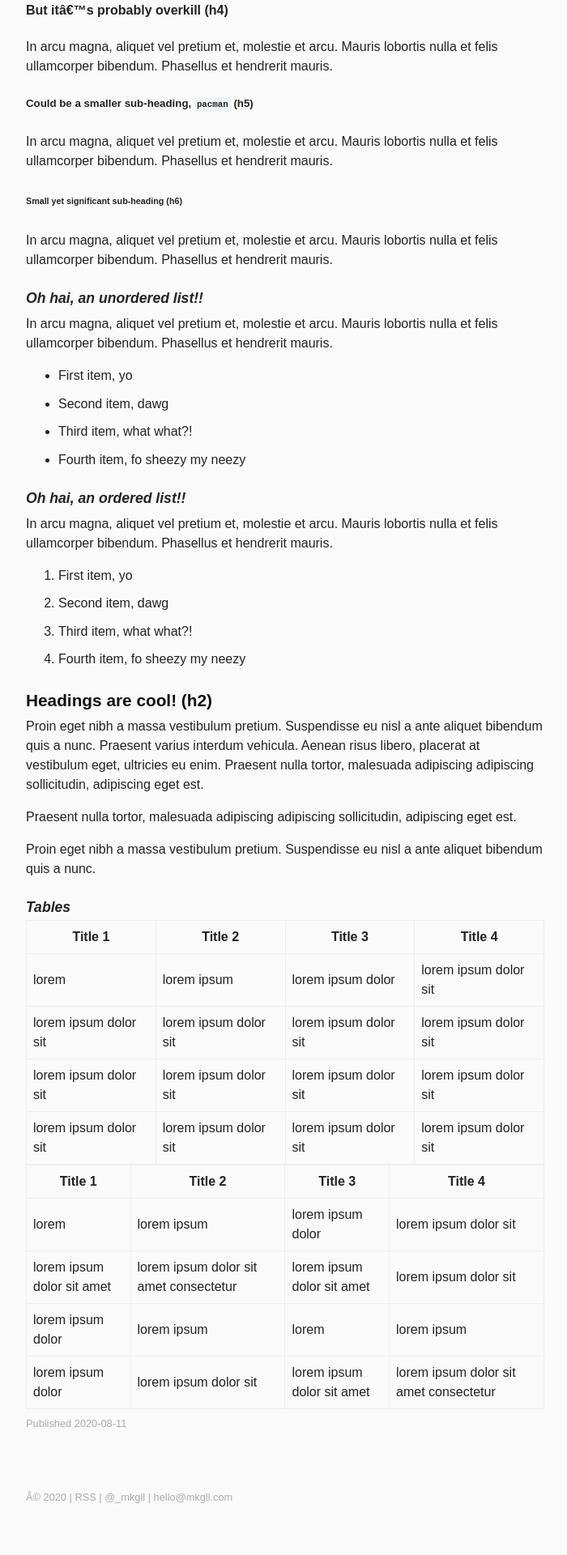
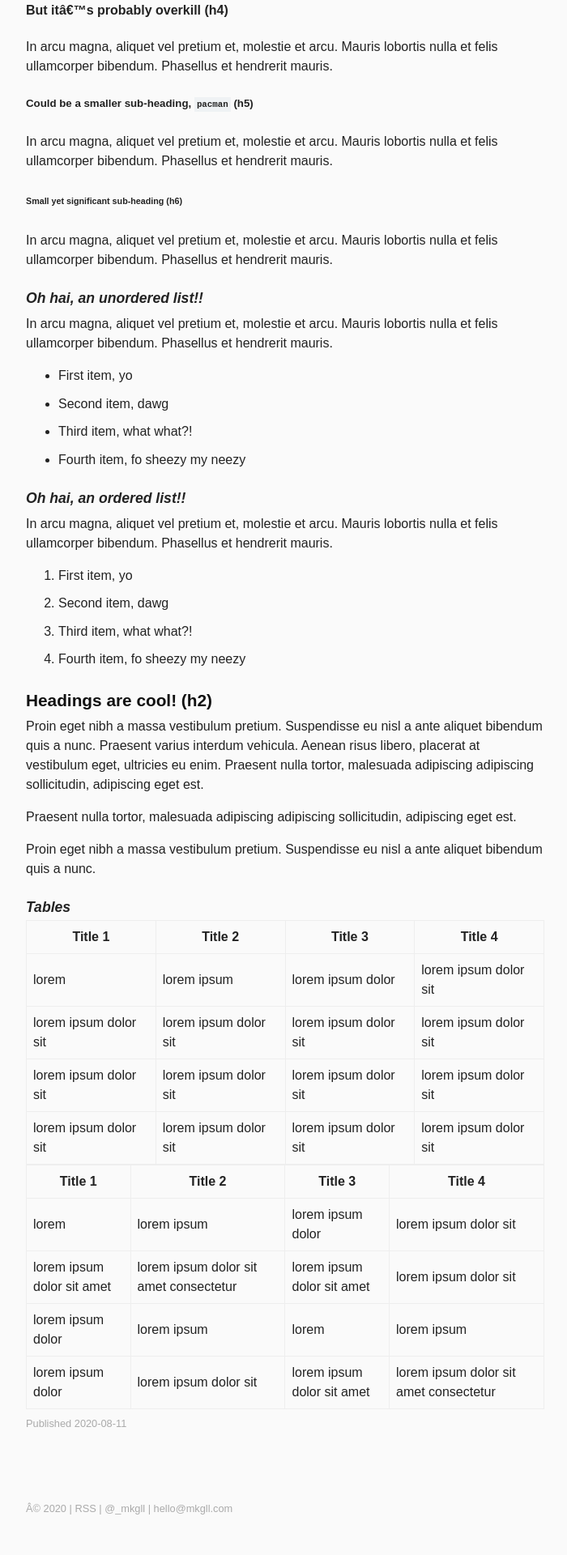
Before and after one commit to derykmakgill/dd, a Jekyll site: the page built from _posts/2020-08-11-hello.md, in a window 1280 px wide. Shown: the part 1565-3485 px from the top of the page at 81% size, without its empty margins (288-988 px from the left). Built offline with Jekyll 4.4.1, drawn with Linux system fonts in a browser that asks for light colours.

Commit message:
Update post.html

```diff
--- a/_layouts/post.html
+++ b/_layouts/post.html
@@ -17,4 +17,4 @@ layout: default
 
 <br><br>
 
-<p class="muted small">© 2020 | <a class="muted" href="https://danromero.org/feed.xml">RSS</a> | <a class="muted" href="https://twitter.com/mkgll">@_mkgll</a> | <a class="muted" href="mailto:hello@danromero.org" title="">hello@mkgll.com</a></p>
+<p class="muted small" style="margin-top: 20px;">© 2020 | <a class="muted" href="https://danromero.org/feed.xml">RSS</a> | <a class="muted" href="https://twitter.com/mkgll">@_mkgll</a> | <a class="muted" href="mailto:hello@danromero.org" title="">hello@mkgll.com</a></p>
```
